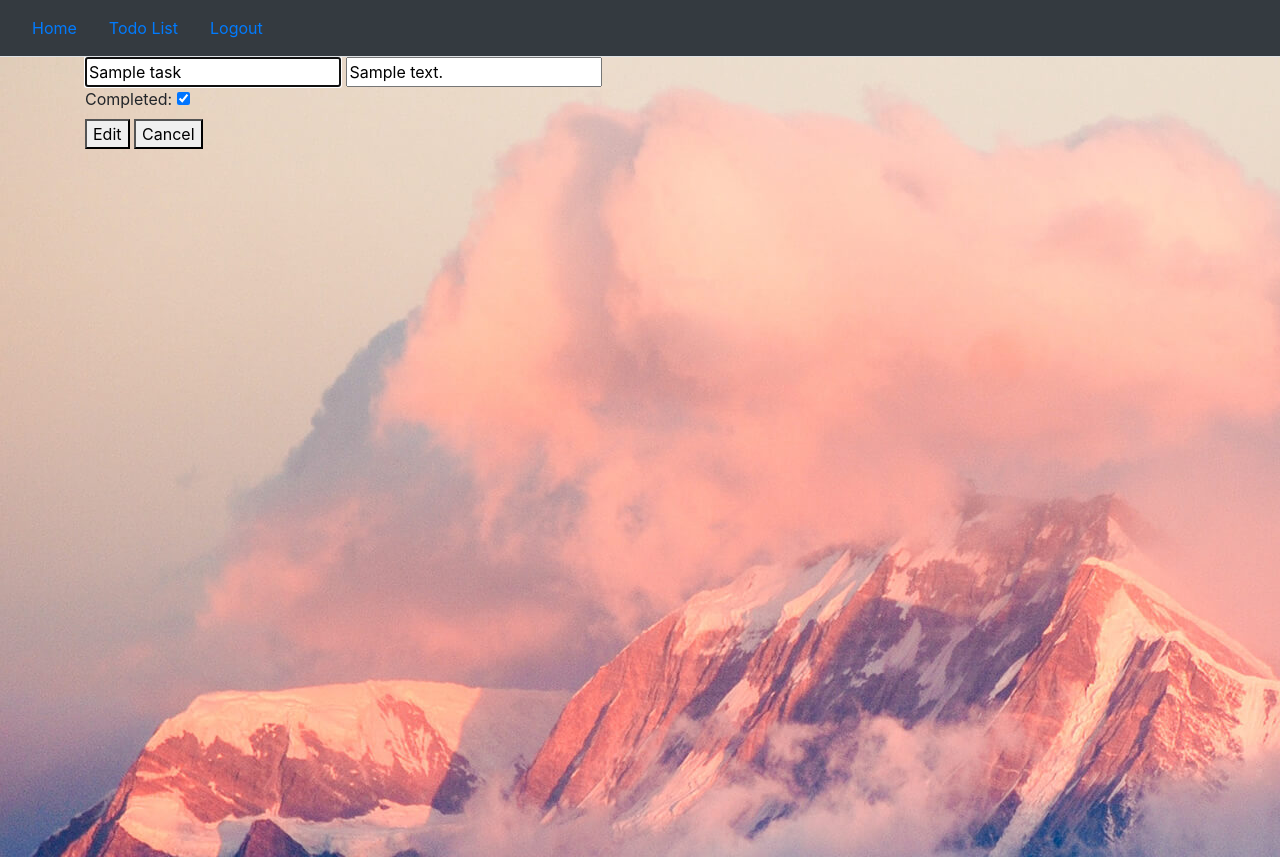
After one commit to vazowskyy/Todo-list, a Flask app: page /task_edit/1 in a window 1280 px wide. The commit adds this page. Run offline with Flask 3, Linux system fonts and the light colour scheme; a user stored in the database is signed in; tables that the repository leaves empty hold one stand-in row (values such as "Sample post"); some libraries are stand-ins or nearby versions.

Commit message:
Added task edit component

```diff
--- /dev/null
+++ b/TodoAPP/website/templates/task_edit.html
@@ -0,0 +1,15 @@
+{% extends "base.html" %}
+{% block content %}
+
+    <form method="POST" action="{{ url_for('views.task_edit', task_id=task.id) }}">
+    <input type="text" id="name" name="name" placeholder="Name" autofocus value="{{ task.name }}">
+    <input type="text" id="content" name="content" placeholder="Text" value="{{ task.text }}">
+    <br />
+    <label>Completed: </label>
+    <input type="checkbox" id="completed" name="completed" {% if task.completed %} checked {% endif %}/>
+
+    <br />
+    <button type="submit" class="button is-block is-info is-large is-fullwidth">Edit</button>
+
+    <button class="button is-block is-info is-large is-fullwidth" href="{{ url_for('views.todo_list') }}">Cancel</button>
+{% endblock %}
--- a/TodoAPP/website/views.py
+++ b/TodoAPP/website/views.py
@@ -1,5 +1,6 @@
 from flask import Blueprint, render_template, request, redirect, url_for
 from flask_login import login_required, current_user
+from sqlalchemy import func
 from .models import Task
 from . import db
 views = Blueprint('views', __name__)
@@ -36,3 +37,32 @@ def delete_task(task_id):
             db.session.delete(task)
             db.session.commit()
     return redirect(url_for('views.todo_list'))
+
+
+@views.route('/task_completed/<int:task_id>', methods=['POST'])
+@login_required
+def task_completed(task_id):
+    if request.method == 'POST':
+        task = Task.query.filter_by(id=task_id, user=current_user.id).first()
+        if task:
+            task.completed = not task.completed
+            db.session.commit()
+
+    return redirect(url_for('views.todo_list'))
+
+
+@views.route('/task_edit/<int:task_id>', methods=['GET', 'POST'])
+@login_required
+def task_edit(task_id):
+    task = Task.query.filter_by(id=task_id, user=current_user.id).first()
+    if task:
+        if request.method == 'POST':
+            task.name = request.form.get('name')
+            task.text = request.form.get('content')
+            task.date = func.now()
+            form_completed = True if request.form.get('completed') else False
+            task.completed = form_completed
+            db.session.commit()
+            return redirect(url_for('views.todo_list'))
+        return render_template('task_edit.html', task=task)
+    return redirect(url_for('views.todo_list'))
```
Also changed, not shown: TodoAPP/website/templates/todo_list.html (+9 -3 lines).
